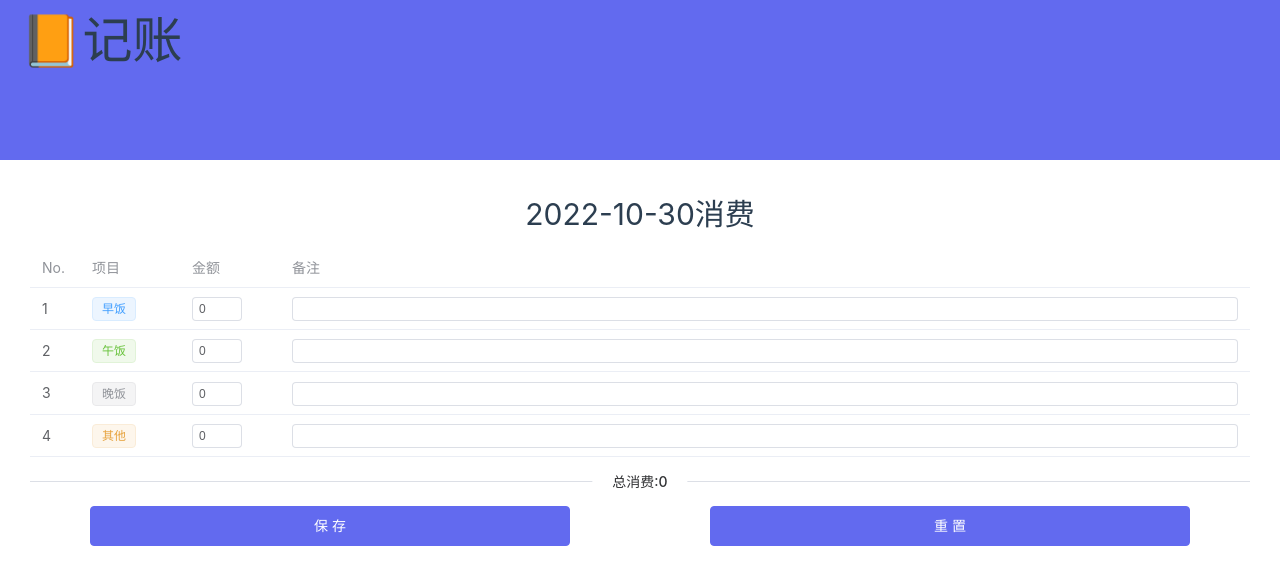
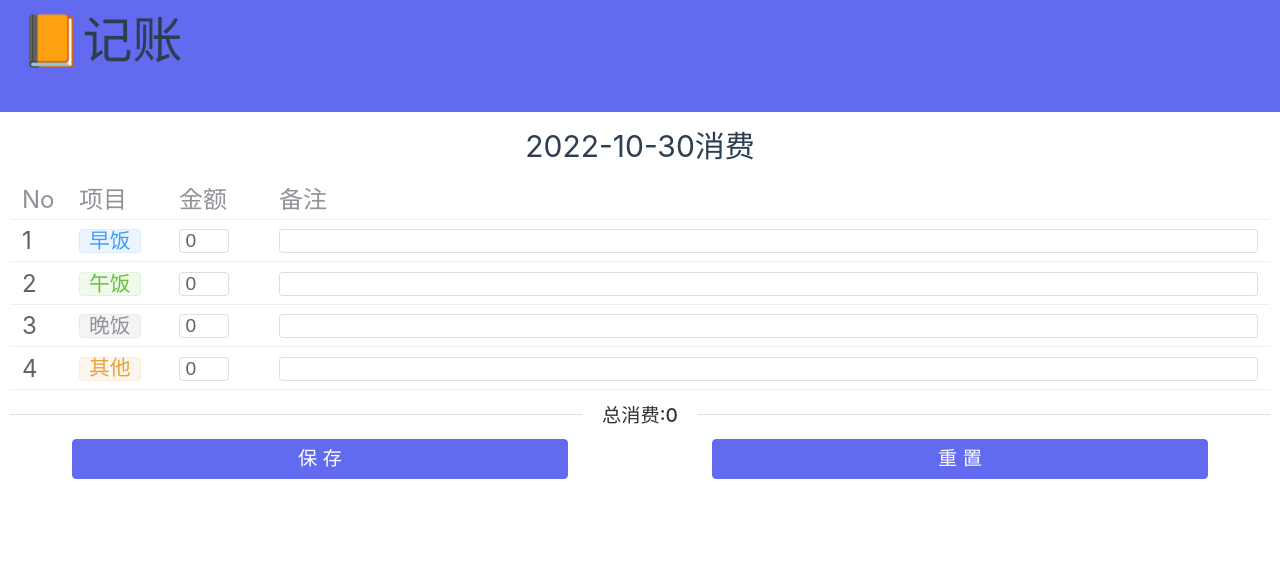
Before and after one commit to RedHamo/SaveUp, a Vue app in the folder save-up/: page / in a window 1280 px wide. Shown: the top 584 px of the page. Built offline with nearby package versions, Linux system fonts and the light colour scheme; no server answers.

Commit message:
sprint1 做出产品雏形

```diff
--- a/save-up/package.json
+++ b/save-up/package.json
@@ -2,7 +2,7 @@
   "name": "save-up",
   "version": "0.0.0",
   "scripts": {
-    "dev": "vite",
+    "dev": "vite --host",
     "build": "run-p type-check build-only",
     "preview": "vite preview",
     "build-only": "vite build",
@@ -10,6 +10,7 @@
     "lint": "eslint . --ext .vue,.js,.jsx,.cjs,.mjs,.ts,.tsx,.cts,.mts --fix --ignore-path .gitignore"
   },
   "dependencies": {
+    "axios": "^1.1.3",
     "dayjs": "^1.11.6",
     "element-plus": "^2.2.19",
     "pinia": "^2.0.23",
--- a/save-up/src/App.vue
+++ b/save-up/src/App.vue
@@ -4,7 +4,7 @@ import SaveUp from './components/SaveUp.vue'
 
 <template>
   <el-container>
-    <el-header height="20vh">📙记账</el-header>
+    <el-header height="7rem">📙记账</el-header>
     <el-main>
       <SaveUp />
     </el-main>
@@ -17,4 +17,7 @@ header{
   font-size: 50px;
   background-color: #626aef;
 }
+main{
+  padding: 0 ;
+}
 </style>
--- /dev/null
+++ b/save-up/src/api/request.ts
@@ -0,0 +1,8 @@
+import axios from "axios";
+
+const api = axios.create({
+    baseURL: "http://192.168.3.3:3000",
+    timeout: 5000
+})
+
+export default api;
--- a/save-up/src/components/SaveUp.vue
+++ b/save-up/src/components/SaveUp.vue
@@ -1,9 +1,11 @@
 <script setup lang="ts">
 import { reactive } from 'vue';
 import dayjs from 'dayjs'
+import api from "@/api/request"
+import { ElMessage } from 'element-plus'
 
 const tagList = ["","success","info","warning","danger"]
-const tableData = reactive([
+let tableData = reactive([
   {
     item: '早饭',
     cost: '0',
@@ -25,9 +27,42 @@ const tableData = reactive([
     memo: '',
   }
 ])
+
+const load = () => {
+  api({
+    url: '/info',
+    method: 'get',
+  }).then((res)=>{
+    const data = res.data;
+    if(data?.result?.length>0) {
+      tableData.length = 0;
+      for(const el of data.result){
+        tableData.push(el)
+      }
+    }
+  })
+}
+
+const submit = () => {
+  api({
+    url: '/submit',
+    method: 'post',
+    data: tableData
+  }).then((res)=>{
+    if (res.data.success) {
+      ElMessage({
+        message: '保存成功.',
+        type: 'success',
+      })
+    }
+  })
+}
+
 const out = (info: any)=>{
   console.log(info)
 }
+
+load();
 </script>
 
 <template>
@@ -40,7 +75,7 @@ const out = (info: any)=>{
         style="width: 100%"
         max-height="300"
       >
-        <el-table-column prop="no" label="No." width="50">
+        <el-table-column prop="no" label="No" width="57">
           <template #default="scope">
             {{scope.$index+1}}
           </template>
@@ -82,7 +117,7 @@ const out = (info: any)=>{
       <el-divider>总消费:{{tableData.map(o=>o.cost.replace(/,/g,"")).reduce((a,b)=>+a + +b,0)}}</el-divider>
       <el-row :gutter="20">
         <el-col :span="12" :offset="0">
-          <el-button color="#626aef" class="btn" size="large" auto-insert-space>保存</el-button>
+          <el-button color="#626aef" class="btn" size="large" auto-insert-space @click="submit">保存</el-button>
         </el-col>
         <el-col :span="12" :offset="0">
           <el-button color="#626aef" class="btn" size="large" auto-insert-space>重置</el-button>
@@ -98,6 +133,7 @@ const out = (info: any)=>{
   height: 100%;
   text-align: center;
   overflow: hidden;
+   font-size: 1.2rem;
 
   .header{
     margin: 10px 0;
@@ -113,4 +149,13 @@ const out = (info: any)=>{
     }
   }
 }
+:deep(.cell){
+   font-size: 1.5rem;
+}
+:deep(.el-tag) {
+   font-size: 1.3rem;
+}
+:deep(.el-input),:deep(.el-button),:deep(.el-divider__text) {
+   font-size: 1.2rem;
+}
 </style>
--- a/save-up/src/main.ts
+++ b/save-up/src/main.ts
@@ -1,13 +1,12 @@
 import { createApp } from 'vue'
 import { createPinia } from 'pinia'
-import dayjs from 'dayjs'
 import App from './App.vue'
+import axios from "@/api/request";
 
 import './assets/main.css'
 
 const app = createApp(App)
-
+app.config.globalProperties.$axios=axios;
 app.use(createPinia())
 
 app.mount('#app')
-app.config.globalProperties.dayjs=dayjs;
```
Also changed, not shown: 1 other file (tests, documents, lock files or other folders).
